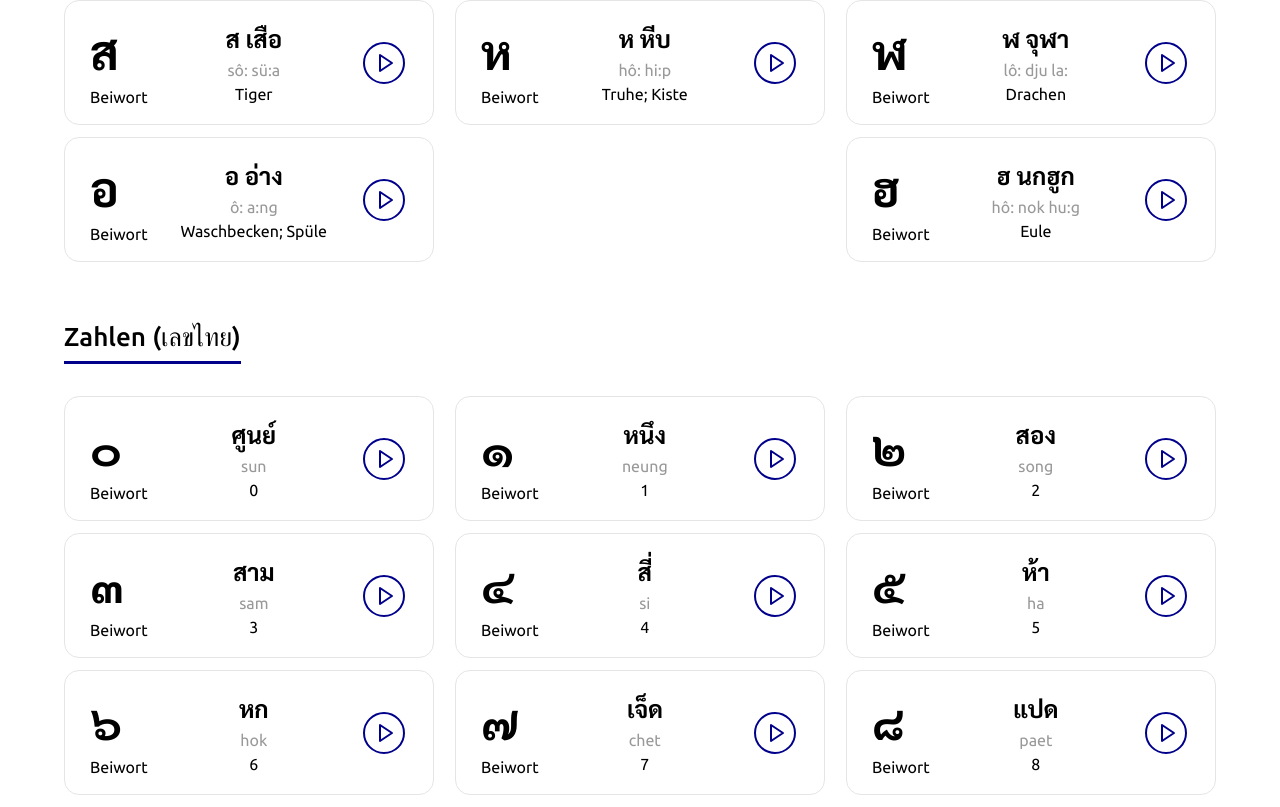
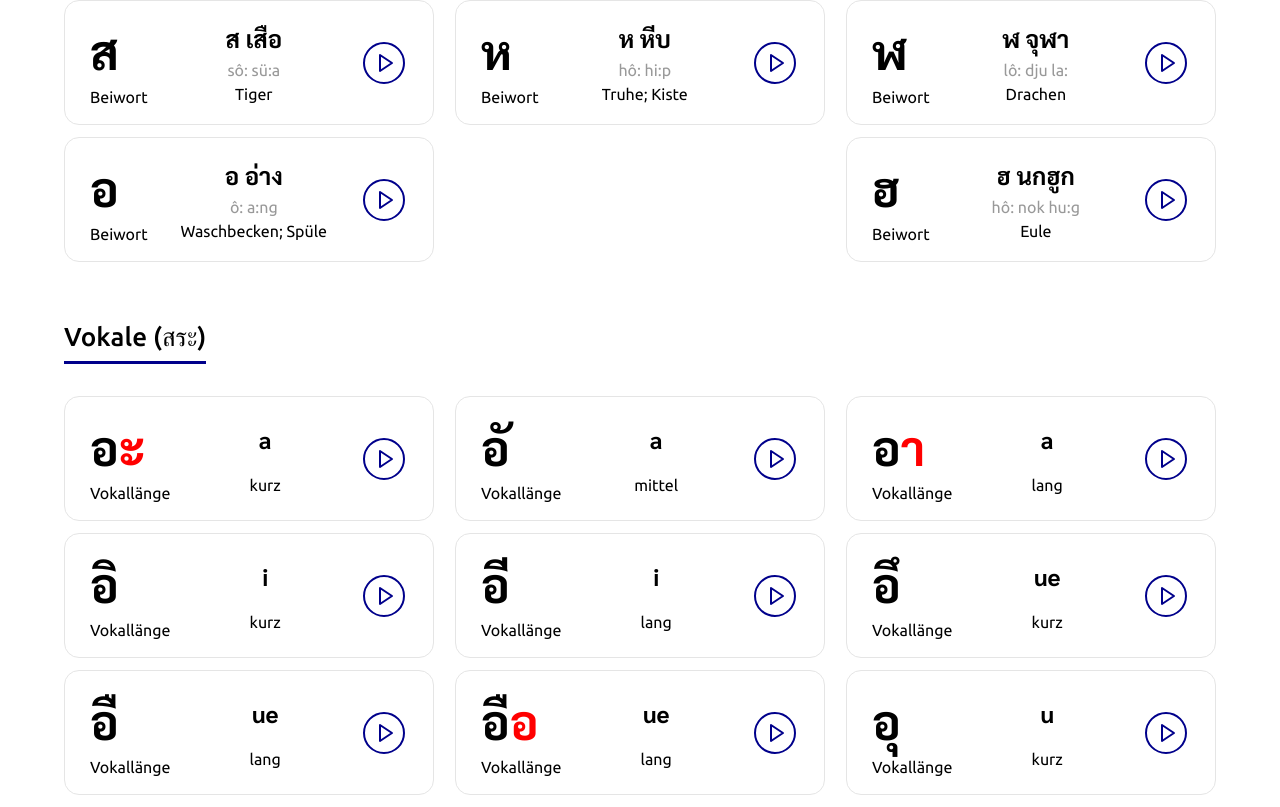
Before and after one commit to cyngko/thai_learning_platform, a React (Create React App) app: page / in a window 1280 px wide. Shown: the part 1959-2766 px from the top of the page. Built offline with nearby package versions, Linux system fonts and the light colour scheme; no server answers.

Commit message:
First part of vowel diacritics added

```diff
--- a/src/App.css
+++ b/src/App.css
@@ -43,7 +43,7 @@
 
 /* Word Blocks */
 .WordBlock {
-  width: 370px;
+  min-width: 370px;
   height: 125px;
   border-radius: 15px;
   border: 1px solid var(--greyColor);
--- a/src/components/AppContent.jsx
+++ b/src/components/AppContent.jsx
@@ -57,6 +57,64 @@ import Sound_เจ็ด from '../sounds/numerals/เจ็ด.mp3';
 import Sound_แปด from '../sounds/numerals/แปด.mp3';
 import Sound_เก้า from '../sounds/numerals/เก้า.mp3';
 import Sound_สิบ from '../sounds/numerals/สิบ.mp3';
+// Vowel Diacritics
+import Sound_ฤ from '../sounds/vowel_diacritics/ฤ.mp3';
+import Sound_ฤๅ from '../sounds/vowel_diacritics/ฤๅ.mp3';
+import Sound_ฦ from '../sounds/vowel_diacritics/ฦ.mp3';
+import Sound_ฦๅ from '../sounds/vowel_diacritics/ฦๅ.mp3';
+import Sound_อ็ from '../sounds/vowel_diacritics/อ็.mp3';
+import Sound_อํ from '../sounds/vowel_diacritics/อํ.mp3';
+import Sound_อว from '../sounds/vowel_diacritics/อว.mp3';
+import Sound_อวย from '../sounds/vowel_diacritics/อวย.mp3';
+import Sound_ออ from '../sounds/vowel_diacritics/ออ.mp3';
+import Sound_อ็อ from '../sounds/vowel_diacritics/อ็อ.mp3';
+import Sound_ออย from '../sounds/vowel_diacritics/ออย.mp3';
+import Sound_อ็อย from '../sounds/vowel_diacritics/อ็อย.mp3';
+import Sound_อะ from '../sounds/vowel_diacritics/อะ.mp3';
+import Sound_อั from '../sounds/vowel_diacritics/อั.mp3';
+import Sound_อัย from '../sounds/vowel_diacritics/อัย.mp3';
+import Sound_อัว from '../sounds/vowel_diacritics/อัว.mp3';
+import Sound_อัวะ from '../sounds/vowel_diacritics/อัวะ.mp3';
+import Sound_อา from '../sounds/vowel_diacritics/อา.mp3';
+import Sound_อาย from '../sounds/vowel_diacritics/อาย.mp3';
+import Sound_อาว from '../sounds/vowel_diacritics/อาว.mp3';
+import Sound_อำ from '../sounds/vowel_diacritics/อำ.mp3';
+import Sound_อิ from '../sounds/vowel_diacritics/อิ.mp3';
+import Sound_อิว from '../sounds/vowel_diacritics/อิว.mp3';
+import Sound_อี from '../sounds/vowel_diacritics/อี.mp3';
+import Sound_อึ from '../sounds/vowel_diacritics/อึ.mp3';
+import Sound_อื from '../sounds/vowel_diacritics/อื.mp3';
+import Sound_อือ from '../sounds/vowel_diacritics/อือ.mp3';
+import Sound_อุ from '../sounds/vowel_diacritics/อุ.mp3';
+import Sound_อุย from '../sounds/vowel_diacritics/อุย.mp3';
+import Sound_อู from '../sounds/vowel_diacritics/อู.mp3';
+import Sound_เอ from '../sounds/vowel_diacritics/เอ.mp3';
+import Sound_เอ็ from '../sounds/vowel_diacritics/เอ็.mp3';
+import Sound_เอย from '../sounds/vowel_diacritics/เอย.mp3';
+import Sound_เอว from '../sounds/vowel_diacritics/เอว.mp3';
+import Sound_เออ from '../sounds/vowel_diacritics/เออ.mp3';
+import Sound_เอ็อ from '../sounds/vowel_diacritics/เอ็อ.mp3';
+import Sound_เออะ from '../sounds/vowel_diacritics/เออะ.mp3';
+import Sound_เอะ from '../sounds/vowel_diacritics/เอะ.mp3';
+import Sound_เอา from '../sounds/vowel_diacritics/เอา.mp3';
+import Sound_เอาะ from '../sounds/vowel_diacritics/เอาะ.mp3';
+import Sound_เอิ from '../sounds/vowel_diacritics/เอิ.mp3';
+import Sound_เอีย from '../sounds/vowel_diacritics/เอีย.mp3';
+import Sound_เอียว from '../sounds/vowel_diacritics/เอียว.mp3';
+import Sound_เอียะ from '../sounds/vowel_diacritics/เอียะ.mp3';
+import Sound_เอือ from '../sounds/vowel_diacritics/เอือ.mp3';
+import Sound_เอือย from '../sounds/vowel_diacritics/เอือย.mp3';
+import Sound_เอือะ from '../sounds/vowel_diacritics/เอือะ.mp3';
+import Sound_โอ from '../sounds/vowel_diacritics/โอ.mp3';
+import Sound_โอย from '../sounds/vowel_diacritics/โอย.mp3';
+import Sound_โอะ from '../sounds/vowel_diacritics/โอะ.mp3';
+import Sound_ใอ from '../sounds/vowel_diacritics/ใอ.mp3';
+import Sound_ไอ from '../sounds/vowel_diacritics/ไอ.mp3';
+import Sound_ไอย from '../sounds/vowel_diacritics/ไอย.mp3';
+import Sound_เเอ from '../sounds/vowel_diacritics/เเอ.mp3';
+import Sound_เเอ็ from '../sounds/vowel_diacritics/เเอ็.mp3';
+import Sound_เเอว from '../sounds/vowel_diacritics/เเอว.mp3';
+import Sound_เเอะ from '../sounds/vowel_diacritics/เเอะ.mp3';
 
 export default function AppContent() {
   const consonants = [
@@ -503,10 +561,289 @@ export default function AppContent() {
       id: 11,
     },
   ];
+  const vowels = [
+    {
+      sign: (
+        <p>
+          อ<span style={{ color: 'red' }}>ะ</span>
+        </p>
+      ),
+      wordPronunciation: '',
+      word: 'a',
+      translation: 'kurz',
+      sound: Sound_อะ,
+      id: 1,
+    },
+    {
+      sign: <p>อั</p>,
+      wordPronunciation: '',
+      word: 'a',
+      translation: 'mittel',
+      sound: Sound_อั,
+      id: 2,
+    },
+    {
+      sign: (
+        <p>
+          อ<span style={{ color: 'red' }}>า</span>
+        </p>
+      ),
+      wordPronunciation: '',
+      word: 'a',
+      translation: 'lang',
+      sound: Sound_อา,
+      id: 3,
+    },
+    {
+      sign: <p>อิ</p>,
+      wordPronunciation: '',
+      word: 'i',
+      translation: 'kurz',
+      sound: Sound_อิ,
+      id: 4,
+    },
+    {
+      sign: <p>อี</p>,
+      wordPronunciation: '',
+      word: 'i',
+      translation: 'lang',
+      sound: Sound_อี,
+      id: 5,
+    },
+    {
+      sign: <p>อึ</p>,
+      wordPronunciation: '',
+      word: 'ue',
+      translation: 'kurz',
+      sound: Sound_อึ,
+      id: 6,
+    },
+    {
+      sign: <p>อื</p>,
+      wordPronunciation: '',
+      word: 'ue',
+      translation: 'lang',
+      sound: Sound_อื,
+      id: 7,
+    },
+    {
+      sign: (
+        <p>
+          อื<span style={{ color: 'red' }}>อ</span>
+        </p>
+      ),
+      wordPronunciation: '',
+      word: 'ue',
+      translation: 'lang',
+      sound: Sound_อือ,
+      id: 8,
+    },
+    {
+      sign: <p>อุ</p>,
+      wordPronunciation: '',
+      word: 'u',
+      translation: 'kurz',
+      sound: Sound_อุ,
+      id: 9,
+    },
+    {
+      sign: (
+        <p>
+          <span style={{ color: 'red' }}>เ</span>อ
+          <span style={{ color: 'red' }}>ะ</span>
+        </p>
+      ),
+      wordPronunciation: '',
+      word: 'e',
+      translation: 'kurz',
+      sound: Sound_เอะ,
+      id: 11,
+    },
+    {
+      sign: (
+        <p>
+          <span style={{ color: 'red' }}>เ</span>อ็
+        </p>
+      ),
+      wordPronunciation: '',
+      word: 'e',
+      translation: 'mittel',
+      sound: Sound_เอ็,
+      id: 12,
+    },
+    {
+      sign: (
+        <p>
+          <span style={{ color: 'red' }}>เ</span>อ
+        </p>
+      ),
+      wordPronunciation: '',
+      word: 'e',
+      translation: 'lang',
+      sound: Sound_เอ,
+      id: 13,
+    },
+    {
+      sign: (
+        <p>
+          <span style={{ color: 'red' }}>เเ</span>อ
+          <span style={{ color: 'red' }}>ะ</span>
+        </p>
+      ),
+      wordPronunciation: '',
+      word: 'ae',
+      translation: 'kurz',
+      sound: Sound_เเอะ,
+      id: 14,
+    },
+    {
+      sign: (
+        <p>
+          <span style={{ color: 'red' }}>เเ</span>อ็
+        </p>
+      ),
+      wordPronunciation: '',
+      word: 'ae',
+      translation: 'mittel',
+      sound: Sound_เเอ็,
+      id: 15,
+    },
+    {
+      sign: (
+        <p>
+          <span style={{ color: 'red' }}>เเ</span>อ
+        </p>
+      ),
+      wordPronunciation: '',
+      word: 'ae',
+      translation: 'lang',
+      sound: Sound_เเอ,
+      id: 16,
+    },
+    {
+      sign: (
+        <p>
+          <span style={{ color: 'red' }}>โ</span>อ
+          <span style={{ color: 'red' }}>ะ</span>
+        </p>
+      ),
+      wordPronunciation: '',
+      word: 'o',
+      translation: 'kurz',
+      sound: Sound_โอะ,
+      id: 17,
+    },
+    {
+      sign: (
+        <p>
+          <span style={{ color: 'red' }}>โ</span>อ
+        </p>
+      ),
+      wordPronunciation: '',
+      word: 'o',
+      translation: 'lang',
+      sound: Sound_โอ,
+      id: 18,
+    },
+    {
+      sign: (
+        <p>
+          <span style={{ color: 'red' }}>เ</span>อ
+          <span style={{ color: 'red' }}>าะ</span>
+        </p>
+      ),
+      wordPronunciation: '',
+      word: 'o',
+      translation: 'kurz',
+      sound: Sound_เอาะ,
+      id: 19,
+    },
+    {
+      sign: (
+        <p>
+          อ็
+          <span style={{ color: 'red' }}>อ</span>
+        </p>
+      ),
+      wordPronunciation: '',
+      word: 'o',
+      translation: 'mittel',
+      sound: Sound_อ็อ,
+      id: 20,
+    },
+    {
+      sign: (
+        <p>
+          อ<span style={{ color: 'red' }}>อ</span>
+        </p>
+      ),
+      wordPronunciation: '',
+      word: 'o',
+      translation: 'lang',
+      sound: Sound_ออ,
+      id: 21,
+    },
+    {
+      sign: <p>อ็</p>,
+      wordPronunciation: '',
+      word: 'o',
+      translation: 'mittel',
+      sound: Sound_อ็,
+      id: 21,
+    },
+    {
+      sign: (
+        <p>
+          <span style={{ color: 'red' }}>เ</span>อ
+          <span style={{ color: 'red' }}>อะ</span>
+        </p>
+      ),
+      wordPronunciation: '',
+      word: 'oe',
+      translation: 'kurz',
+      sound: Sound_เออะ,
+      id: 22,
+    },
+    {
+      sign: (
+        <p>
+          <span style={{ color: 'red' }}>เ</span>อ
+          <span style={{ color: 'red' }}>อ</span>
+        </p>
+      ),
+      wordPronunciation: '',
+      word: 'oe',
+      translation: 'lang',
+      sound: Sound_เออ,
+      id: 23,
+    },
+    {
+      sign: (
+        <p>
+          <span style={{ color: 'red' }}>เ</span>อิ
+        </p>
+      ),
+      wordPronunciation: '',
+      word: 'oe',
+      translation: 'lang',
+      sound: Sound_เอิ,
+      id: 24,
+    },
+  ];
   return (
     <div className='AppContent'>
-      <WordBlockContainer data={consonants} title='Konsonanten (พยัญชนะ)' />
-      <WordBlockContainer data={numerals} title='Zahlen (เลขไทย)' />
+      <WordBlockContainer
+        data={consonants}
+        title='Konsonanten (พยัญชนะ)'
+        sub='Beiwort'
+      />
+      <WordBlockContainer data={vowels} title='Vokale (สระ)' sub='Vokallänge' />
+      <WordBlockContainer
+        data={numerals}
+        title='Zahlen (เลขไทย)'
+        sub='Beiwort'
+      />
     </div>
   );
 }
+// <span style={{ color: 'red' }}>อ</span>
--- a/src/components/WordBlock.jsx
+++ b/src/components/WordBlock.jsx
@@ -1,7 +1,7 @@
 import React from 'react';
 import { Howl } from 'howler';
 
-export default function WordBlock({ value }) {
+export default function WordBlock({ value, subTitle }) {
   const sound = new Howl({
     src: [value.sound],
   });
@@ -26,7 +26,7 @@ export default function WordBlock({ value }) {
     <div className='WordBlock'>
       <div className='Wb-main'>
         <p className='Wb-title'>{value.sign}</p>
-        <p className='Wb-subtitle'>Beiwort</p>
+        <p className='Wb-subtitle'>{subTitle}</p>
       </div>
       <div className='Wb-info'>
         <p className='thaiWord'>{value.word}</p>
--- a/src/components/WordBlockContainer.jsx
+++ b/src/components/WordBlockContainer.jsx
@@ -1,13 +1,13 @@
 import React from 'react';
 import WordBlock from './WordBlock';
 
-export default function WordBlockContainer({ data, title }) {
+export default function WordBlockContainer({ data, title, sub }) {
   return (
     <div className='WordBlockContainer'>
       <h2 className='blockTitle'>{title}</h2>
       <div className='WordBlockWrapper'>
         {data.map((c) => (
-          <WordBlock value={c} key={c.id} />
+          <WordBlock value={c} key={c.id} subTitle={sub} />
         ))}
       </div>
     </div>
```
Also changed, not shown: 1 other file (tests, documents, lock files or other folders).
